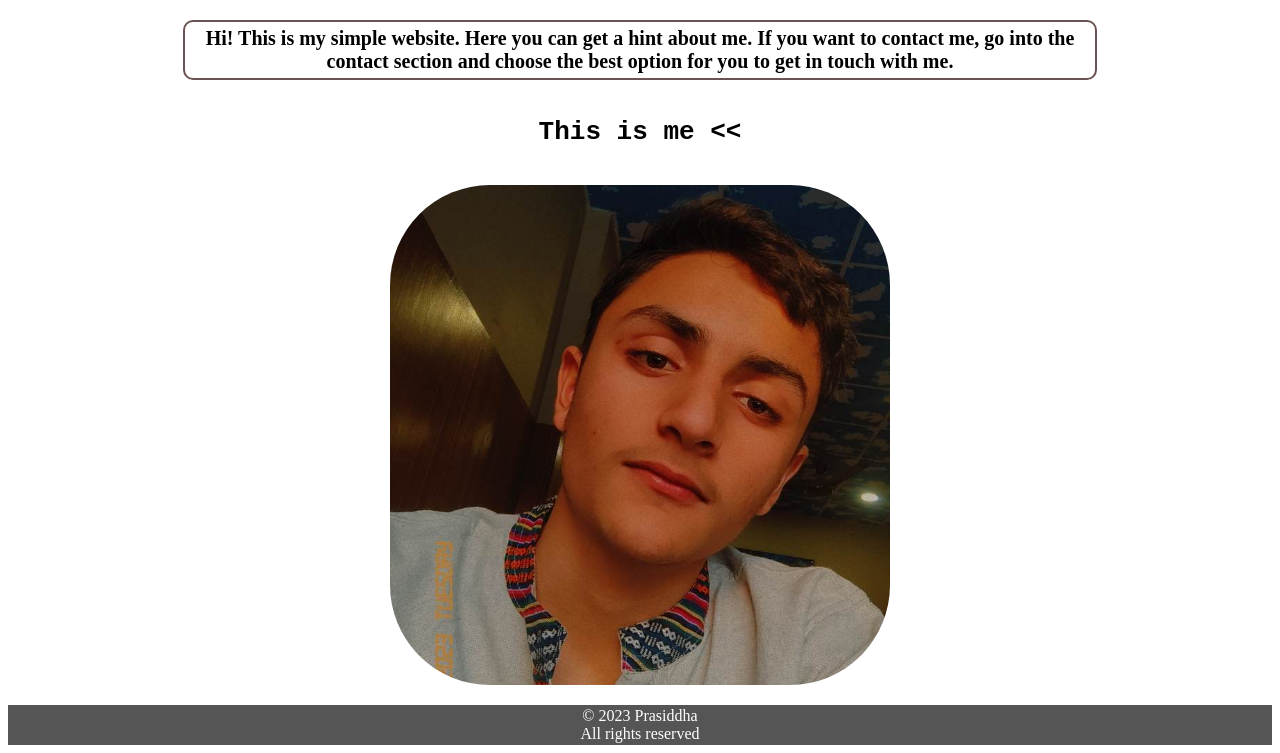
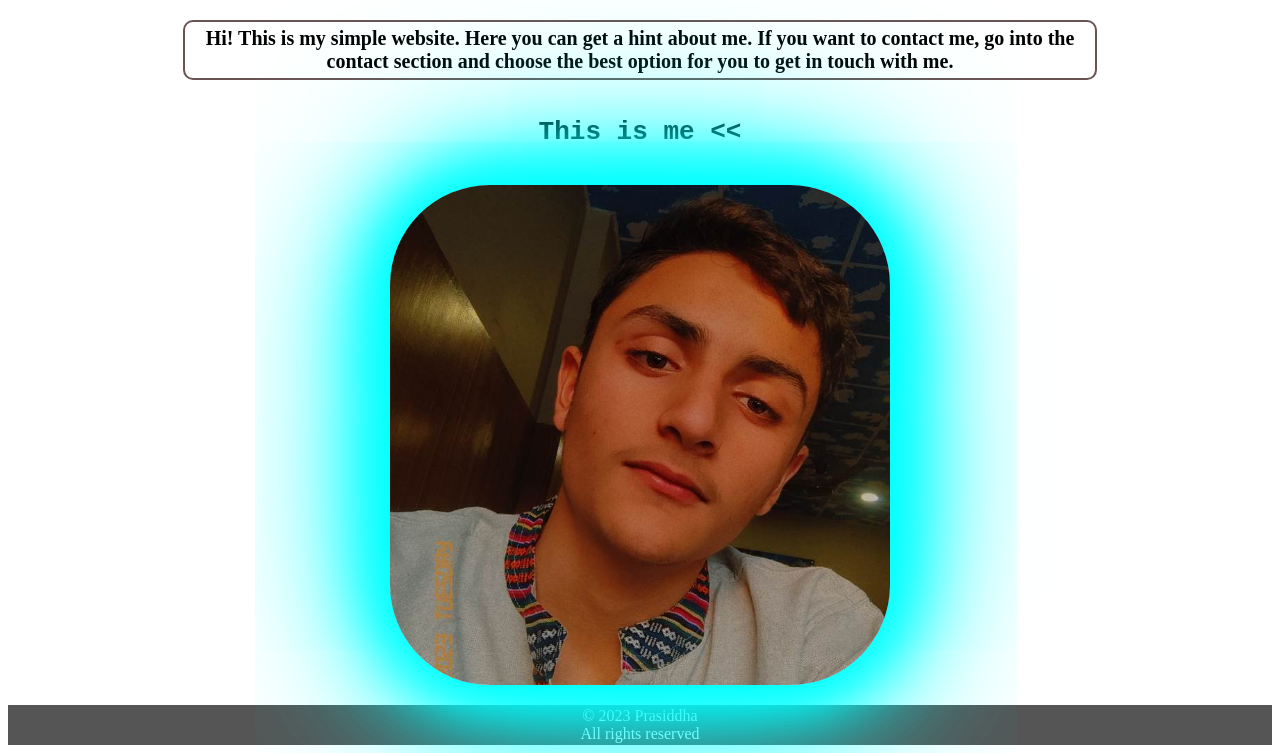
Before and after one commit to nikolas-AI/Portfolio-jr., a plain HTML site: page home.html in a window 1280 px wide. In both pictures the pointer is over the picture 640 px from the left and 547 px from the top of the page. Shown: the part 113-866 px from the top of the page. Drawn offline with Linux system fonts and the light colour scheme.

Commit message:
box shadow

```diff
--- a/prasiddha.css
+++ b/prasiddha.css
@@ -63,7 +63,12 @@ a {
     height: 500px;
     margin: 20px;
     border-radius: 100px;
-
+    box-shadow: 0 0 50px cyan;
+}
+.imageme img:hover {
+    box-shadow: 0 0 50px cyan,
+    0 0 75px cyan, 0 0 95px cyan,
+    0 0 135px cyan, 0 0 200px cyan;
 }
 .introp {
     background-color: rgb(238, 235, 235);
```
